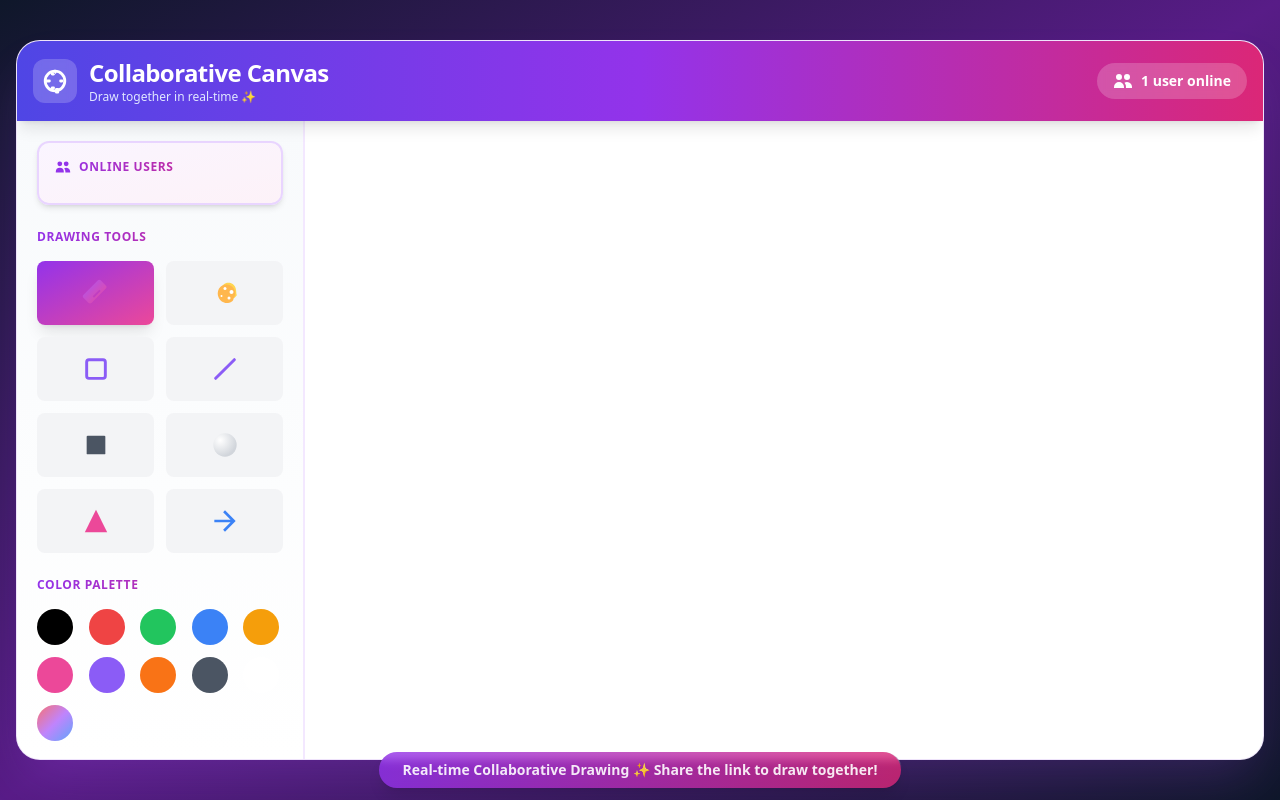
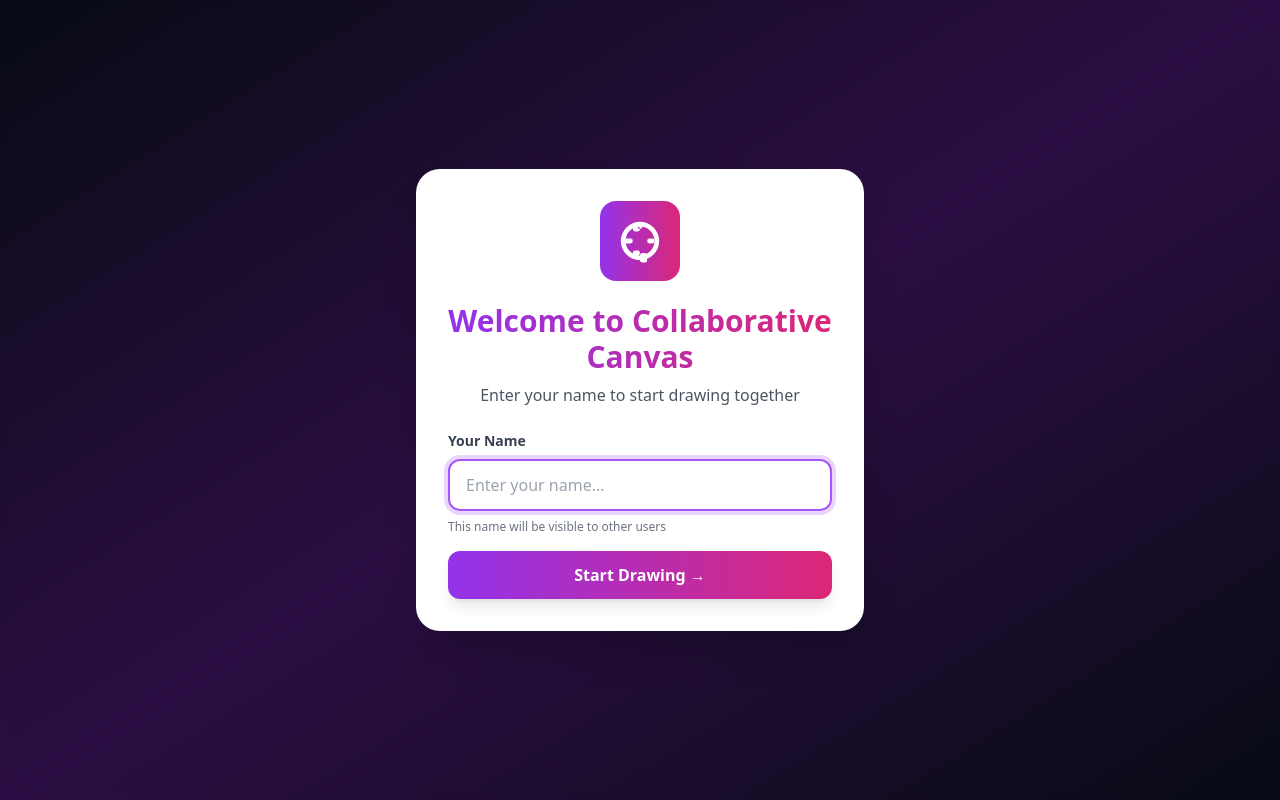
Before and after one commit to sindukuriTeja/flam, a website: page index.html in a window 1280 px wide. Drawn offline with nearby package versions, Linux system fonts and the light colour scheme; no server answers.

Commit message:
update the user name

```diff
--- a/index.html
+++ b/index.html
@@ -22,7 +22,46 @@
     </script>
 </head>
 <body class="bg-gradient-to-br from-slate-900 via-purple-900 to-slate-900 flex items-center justify-center min-h-screen p-4 font-sans">
-    <div class="w-full max-w-7xl h-[90vh] bg-white/95 backdrop-blur-xl rounded-3xl shadow-2xl shadow-purple-500/20 flex flex-col overflow-hidden border border-purple-200/50">
+    <!-- Name Entry Modal -->
+    <div id="name-entry-modal" class="fixed inset-0 bg-black/50 backdrop-blur-sm flex items-center justify-center z-50">
+      <div class="bg-white rounded-3xl shadow-2xl p-8 max-w-md w-full mx-4 transform transition-all">
+        <div class="text-center mb-6">
+          <div class="inline-block bg-gradient-to-r from-purple-600 to-pink-600 p-4 rounded-2xl mb-4">
+            <svg xmlns="http://www.w3.org/2000/svg" class="h-12 w-12 text-white" viewBox="0 0 20 20" fill="currentColor">
+              <path d="M10 2a1 1 0 00-1 1v1a1 1 0 002 0V3a1 1 0 00-1-1zM4 10a1 1 0 011-1h1a1 1 0 110 2H5a1 1 0 01-1-1zM10 16a1 1 0 011-1h1a1 1 0 110 2h-1a1 1 0 01-1-1zM16 10a1 1 0 01-1 1h-1a1 1 0 110-2h1a1 1 0 011 1zM3 10a1 1 0 011-1h1a1 1 0 110 2H4a1 1 0 01-1-1zM10 18a1 1 0 011-1h1a1 1 0 110 2h-1a1 1 0 01-1-1zM7 5a1 1 0 011-1h1a1 1 0 110 2H8a1 1 0 01-1-1zM7 15a1 1 0 011-1h1a1 1 0 110 2H8a1 1 0 01-1-1z" />
+              <path fill-rule="evenodd" d="M10 4a6 6 0 100 12 6 6 0 000-12zM2 10a8 8 0 1116 0 8 8 0 01-16 0z" clip-rule="evenodd" />
+            </svg>
+          </div>
+          <h1 class="text-3xl font-bold text-transparent bg-clip-text bg-gradient-to-r from-purple-600 to-pink-600 mb-2">Welcome to Collaborative Canvas</h1>
+          <p class="text-gray-600">Enter your name to start drawing together</p>
+        </div>
+
+        <form id="name-entry-form" class="space-y-4">
+          <div>
+            <label for="user-name-input" class="block text-sm font-semibold text-gray-700 mb-2">Your Name</label>
+            <input
+              type="text"
+              id="user-name-input"
+              placeholder="Enter your name..."
+              maxlength="20"
+              required
+              class="w-full px-4 py-3 rounded-xl border-2 border-purple-200 focus:border-purple-500 focus:ring-4 focus:ring-purple-200 outline-none transition-all text-gray-800 font-medium"
+              autocomplete="off"
+            />
+            <p class="text-xs text-gray-500 mt-2">This name will be visible to other users</p>
+          </div>
+
+          <button
+            type="submit"
+            class="w-full py-3 rounded-xl bg-gradient-to-r from-purple-600 to-pink-600 text-white font-bold hover:from-purple-700 hover:to-pink-700 transition-all shadow-lg hover:shadow-xl transform hover:scale-105"
+          >
+            Start Drawing →
+          </button>
+        </form>
+      </div>
+    </div>
+
+    <div id="main-app" class="w-full max-w-7xl h-[90vh] bg-white/95 backdrop-blur-xl rounded-3xl shadow-2xl shadow-purple-500/20 flex flex-col overflow-hidden border border-purple-200/50" style="display: none;">
       <!-- Header -->
       <header class="bg-gradient-to-r from-indigo-600 via-purple-600 to-pink-600 text-white p-4 flex items-center justify-between shadow-lg z-10">
         <div class="flex items-center gap-3">
@@ -240,7 +279,8 @@
         </div>
       </div>
     </div>
-    <footer class="fixed bottom-3 text-center w-full">
+
+    <footer id="main-footer" class="fixed bottom-3 text-center w-full" style="display: none;">
       <p class="text-sm font-semibold text-white/90 bg-gradient-to-r from-purple-600/80 to-pink-600/80 backdrop-blur-sm px-6 py-2 rounded-full inline-block shadow-lg">Real-time Collaborative Drawing ✨ Share the link to draw together!</p>
     </footer>
     <script src="/public/index.js"></script>
--- a/public/index.js
+++ b/public/index.js
@@ -7,6 +7,12 @@ const PRESET_COLORS = [
 const MAX_HISTORY_SIZE = 50;
 class DrawingCanvasApp {
     constructor() {
+        // User name from entry modal
+        this.enteredUserName = null;
+
+        // Check if name entry modal should be shown
+        this.handleNameEntry();
+
         // Drawing state
         this.currentTool = 'brush';
         this.color = '#000000';
@@ -82,6 +88,55 @@ class DrawingCanvasApp {
         this.init();
     }
 
+    handleNameEntry() {
+        const nameEntryModal = document.getElementById('name-entry-modal');
+        const nameEntryForm = document.getElementById('name-entry-form');
+        const userNameInput = document.getElementById('user-name-input');
+        const mainApp = document.getElementById('main-app');
+        const mainFooter = document.getElementById('main-footer');
+
+        // Check if user name is already stored
+        const storedName = sessionStorage.getItem('userName');
+
+        if (storedName) {
+            // User already entered name in this session
+            this.enteredUserName = storedName;
+            if (nameEntryModal) nameEntryModal.style.display = 'none';
+            if (mainApp) mainApp.style.display = 'flex';
+            if (mainFooter) mainFooter.style.display = 'block';
+        } else {
+            // Show name entry modal
+            if (nameEntryModal) {
+                nameEntryModal.style.display = 'flex';
+                // Focus on input
+                setTimeout(() => userNameInput?.focus(), 100);
+            }
+
+            // Handle form submission
+            if (nameEntryForm) {
+                nameEntryForm.addEventListener('submit', (e) => {
+                    e.preventDefault();
+                    const userName = userNameInput?.value.trim();
+
+                    if (userName && userName.length > 0) {
+                        this.enteredUserName = userName;
+                        sessionStorage.setItem('userName', userName);
+
+                        // Hide modal and show app
+                        if (nameEntryModal) nameEntryModal.style.display = 'none';
+                        if (mainApp) mainApp.style.display = 'flex';
+                        if (mainFooter) mainFooter.style.display = 'block';
+
+                        // Send user name to server if socket is ready
+                        if (this.socket && this.socket.connected) {
+                            this.socket.emit('setUserName', userName);
+                        }
+                    }
+                });
+            }
+        }
+    }
+
     initSocket() {
         try {
             if (typeof io !== 'undefined') {
@@ -91,12 +146,19 @@ class DrawingCanvasApp {
                 // Join room immediately after connection
                 this.socket.on('connect', () => {
                     console.log('Socket connected, joining room:', this.currentRoomId);
+                    // Send user name if available
+                    if (this.enteredUserName) {
+                        this.socket.emit('setUserName', this.enteredUserName);
+                    }
                     this.socket.emit('joinRoom', this.currentRoomId);
                 });
 
                 // Also join immediately if already connected
                 if (this.socket.connected) {
                     console.log('Socket already connected, joining room:', this.currentRoomId);
+                    if (this.enteredUserName) {
+                        this.socket.emit('setUserName', this.enteredUserName);
+                    }
                     this.socket.emit('joinRoom', this.currentRoomId);
                 }
             } else {
```
Also changed, not shown: server.ts (+27 -2 lines), dist/server.js.
